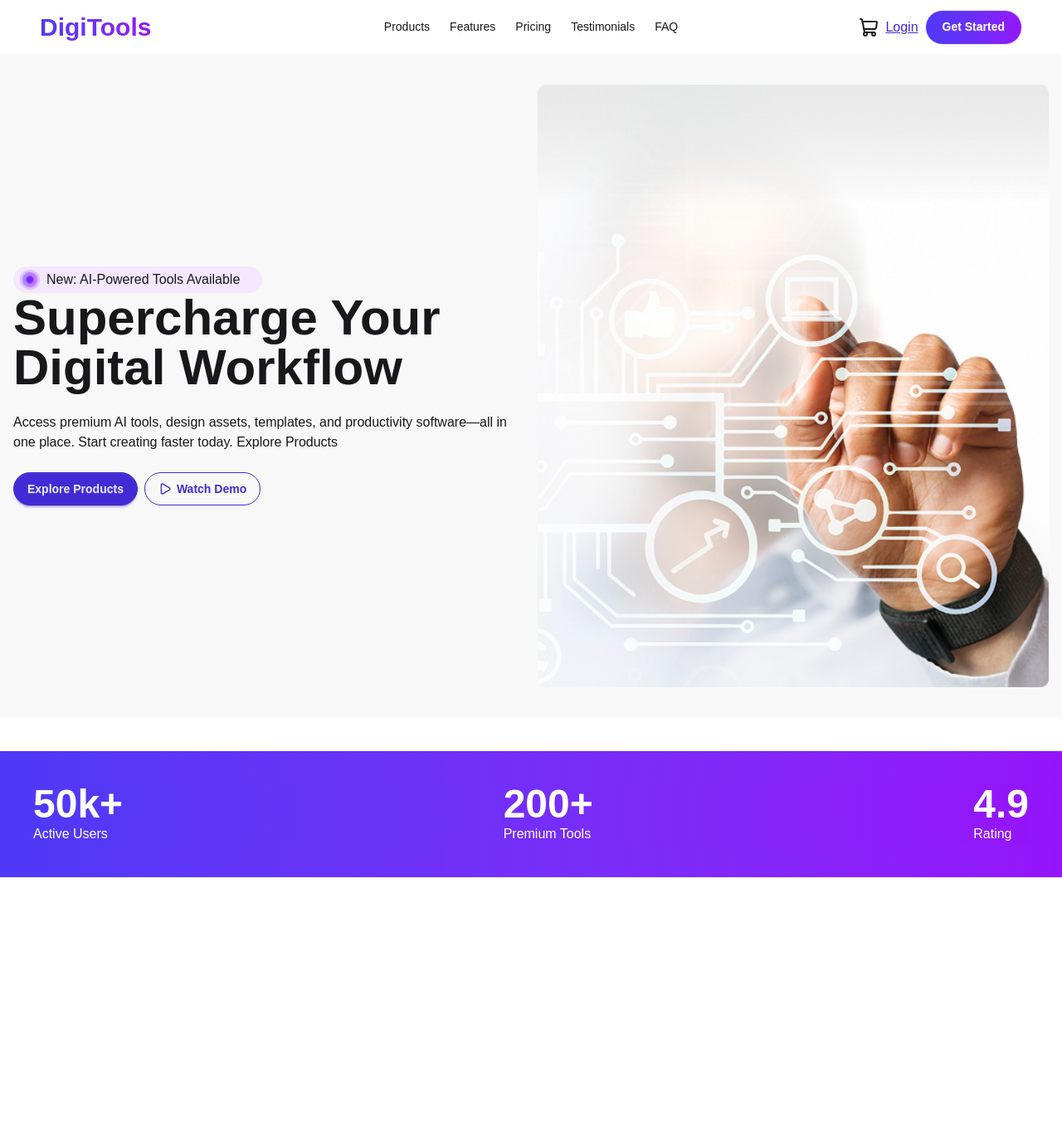
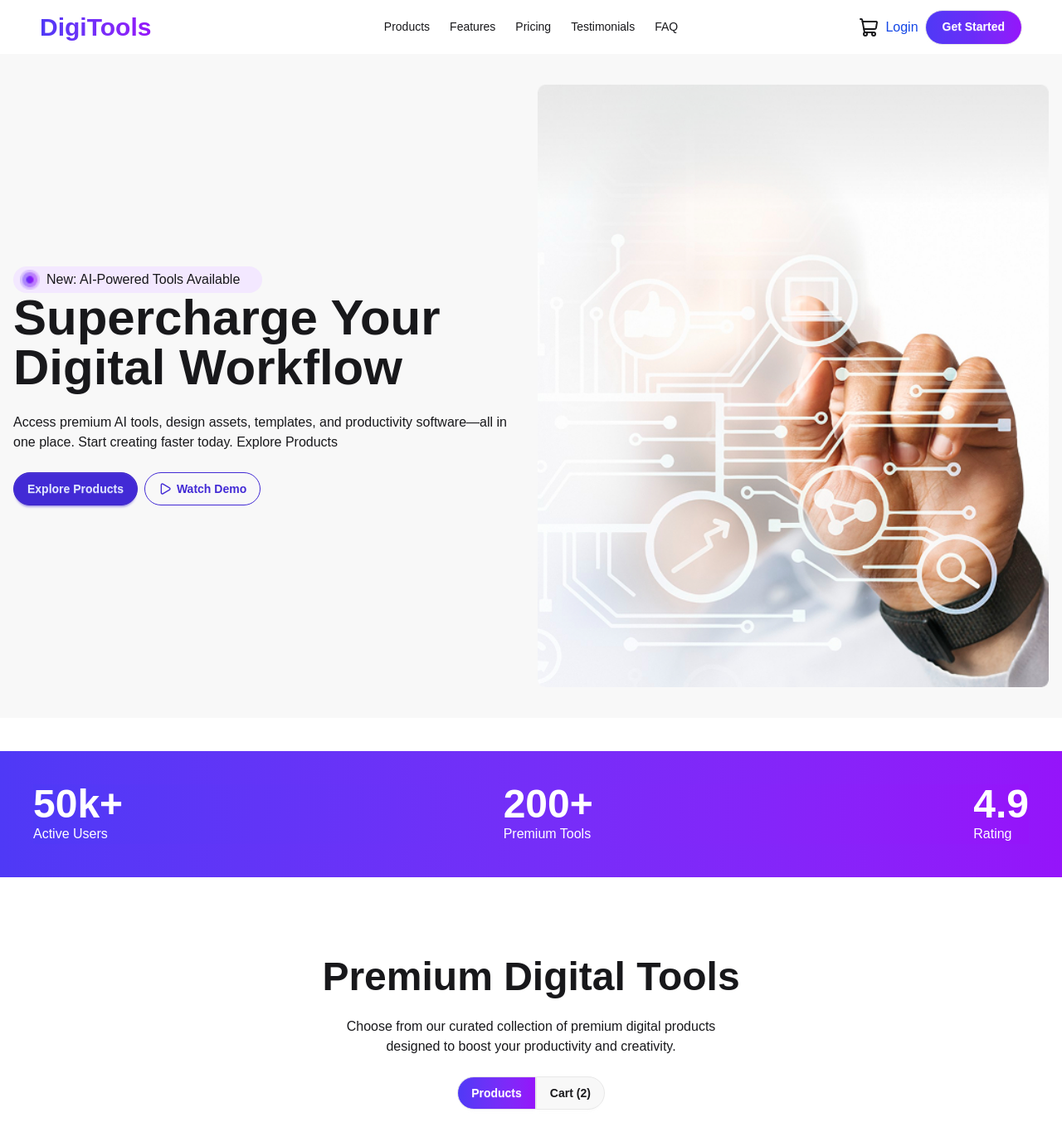
Before and after one commit to SadmanIbneSalim/DigiTools-01, a React (Vite) app: page / in a window 1280 px wide. Shown: the top 1376 px of the page at 83% size. Before the commit the page ends 1097 px from the top, so only its background shows below. Built offline with nearby package versions, Linux system fonts and the light colour scheme.

Commit message:
Toggle  added

```diff
--- a/src/App.jsx
+++ b/src/App.jsx
@@ -1,8 +1,9 @@
 
 import './App.css';
-import Bannar from './components/Bannar/Bannar';
+import Banner from './components/Banner/Banner';
 import NavBar from './components/NavBar';
-import Rating from './components/Rating/Rating'
+import Rating from './components/Rating/Rating';
+import Toggle from './components/Toggle/Toggle';
 
 
 
@@ -13,8 +14,9 @@ function App() {
   return (
     <>
     <NavBar/>
-    <Bannar></Bannar>
+    <Banner></Banner>
     <Rating></Rating>
+    <Toggle></Toggle>
 
 
 
--- a/src/components/Bannar/Bannar.jsx
+++ b/src/components/Banner/Banner.jsx
@@ -3,7 +3,7 @@ import bannerImg from "../../assets/banner.png";
 import { Play } from "lucide-react";
 import icon from '../../assets/Group 5.png'
 
-const Bannar = () => {
+const Banner = () => {
   return (
     <div>
       <div className="hero bg-base-200 min-h-screen">
@@ -37,4 +37,4 @@ const Bannar = () => {
   );
 };
 
-export default Bannar;
+export default Banner;
--- a/src/components/NavBar.jsx
+++ b/src/components/NavBar.jsx
@@ -42,7 +42,7 @@ const NavBar = () => {
 
   <div className="navbar-end gap-2">
     <span><ShoppingCart /></span>
-    <a className='link link-primary' href="">Login</a>
+    <a className='text-blue-700' href="">Login</a>
     <a className="btn rounded-3xl bg-gradient-to-r from-[#4F39F6] via-[#6A2CF8] to-[#9514FA] p-5 text-white">Get Started</a>
   </div>
 </div>
--- /dev/null
+++ b/src/components/Toggle/Toggle.jsx
@@ -0,0 +1,28 @@
+import React from 'react';
+
+const Toggle = () => {
+    return (
+
+
+<div className="hero p-10">
+  <div className="hero-content text-center">
+    <div className="max-w-lg">
+      <h1 className="text-5xl font-bold">Premium Digital Tools</h1>
+      <p className="text-base-400 py-6">
+        Choose from our curated collection of premium digital products designed to boost your productivity and creativity.
+      </p>
+       <div>
+                <button className='btn bg-gradient-to-r from-[#4F39F6] to-[#9514FA] text-white rounded-full rounded-r-none'>Products</button>
+                <button className='btn rounded-full rounded-l-none '>Cart (2)</button>
+            </div>
+    </div>
+  </div>
+</div>
+
+
+
+
+    );
+};
+
+export default Toggle;
```
